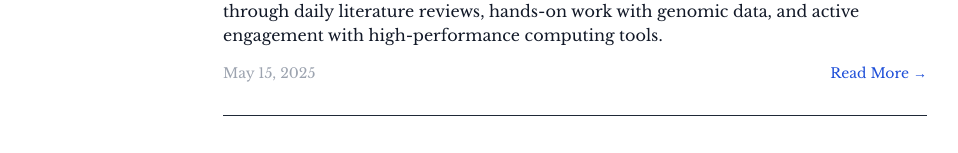
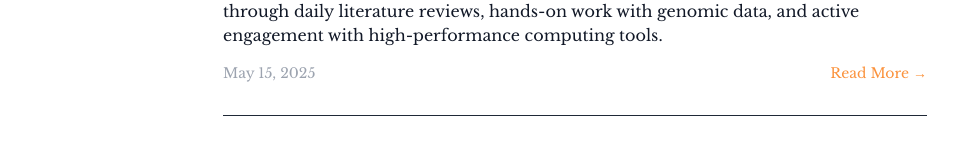
Before and after one commit to iam-dante/portifolio, a Next.js app: page /blog in a window 1280 px wide. Shown: the part 437-590 px from the top of the page, without its empty margins (65-1023 px from the left). Built offline with nearby package versions, Linux system fonts and the light colour scheme.

Commit message:
ADD:blog-theme

```diff
--- a/content/posts/igsinternship.md
+++ b/content/posts/igsinternship.md
@@ -2,7 +2,7 @@
 title: "Internship Experience at IGS, University of Maryland, Baltimore"
 date: "2025-05-15"
 summary: "During Summer 2024, I completed a data science internship as of Laboratory Assistant  at the Institute for Genome Sciences (IGS) at the University of Maryland, Baltimore. This experience introduced me to the world of computational biology through daily literature reviews, hands-on work with genomic data, and active engagement with high-performance computing tools."
-updated: "2024-05-15"
+updated: "2025-05-15"
 readingTime: 5
 ---
 
--- a/pages/blog.js
+++ b/pages/blog.js
@@ -81,7 +81,7 @@ export default function Blog({ posts }) {
                 </span>
                 <Link
                   href={`/posts/${post.slug}`}
-                  className="text-blue-700 hover:text-blue-300 text-sm font-medium"
+                  className="text-orange-400 hover:text-orange-700 text-sm font-thin"
                 >
                   Read More →
                 </Link>
--- a/pages/posts/[slug].js
+++ b/pages/posts/[slug].js
@@ -142,7 +142,7 @@ function PostLayout({ children, headings }) {
         <div className="mb-8">
           <Link
             href="/blog"
-            className="text-blue-800 dark:text-blue-400 hover:text-blue-700 dark:hover:text-blue-300 font-sans"
+            className="text-orange-800 dark:text-orange-400 hover:text-orange-700 dark:hover:text-orange-300 font-sans"
           >
             ← Back to Blog
           </Link>
@@ -270,7 +270,7 @@ const MarkdownComponents = {
     />
   ),
   a: (props) => (
-    <a className="text-gray-500 hover:text-gray-900 font-libre" {...props} />
+    <a className="text-orange-500 hover:text-gray-900 font-libre font-thin" {...props} />
   ),
   ul: (props) => (
     <ul
```
